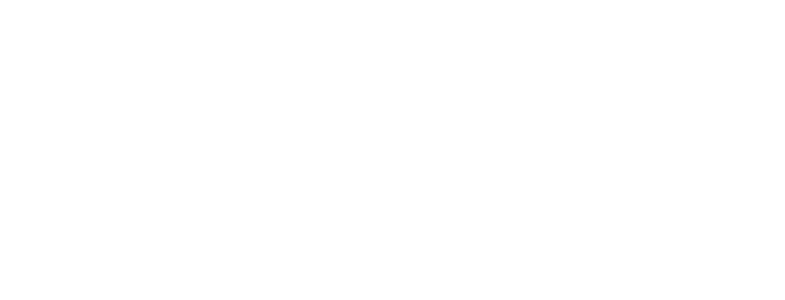
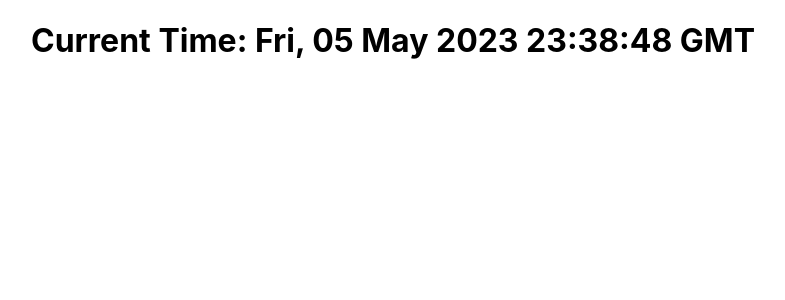
Before and after one commit to kelleymartin872/g23_ICO_DApp, a React (Create React App) app in the folder frontend/ico-dapp-ui/: page / in a window 1280 px wide. Shown: the top 300 px of the page, without its empty margins (247-1032 px from the left). Built offline with nearby package versions, Linux system fonts and the light colour scheme.

Commit message:
added clock

```diff
--- a/frontend/ico-dapp-ui/src/App.js
+++ b/frontend/ico-dapp-ui/src/App.js
@@ -1,10 +1,13 @@
 
 import './App.css';
+import Clock from "./components/Clock.js"
 
 function App() {
   return (
     <div className="App">
-
+      <div>
+        <Clock />
+      </div>
     </div>
   );
 }
--- /dev/null
+++ b/frontend/ico-dapp-ui/src/components/Clock.js
@@ -0,0 +1,24 @@
+import React, { useState, useEffect } from 'react';
+
+function Clock() {
+  const [time, setTime] = useState(new Date());
+
+  useEffect(() => {
+    const interval = setInterval(() => {
+      setTime(new Date());
+    }, 1000);
+
+    return () => clearInterval(interval);
+  }, []);
+
+  const gmtTime = time.toUTCString();
+
+  return (
+    <div>
+      <h1>Current Time: {gmtTime} </h1>
+
+    </div>
+  );
+}
+
+export default Clock;
```
